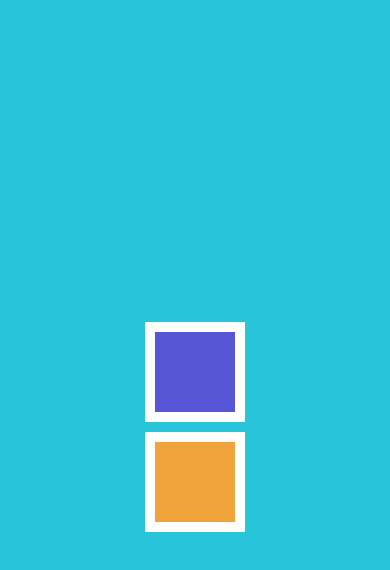
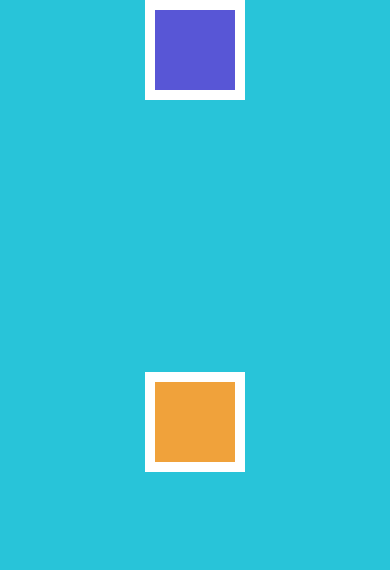
Before and after one commit to leotangram/02-my-first-app-rn, a React Native app: screen / in a window 390 px wide. Shown: the top 570 px of the page. Built offline with nearby package versions, Linux system fonts and the light colour scheme.

Commit message:
Absolute position

```diff
--- a/src/screens/PositionScreen.tsx
+++ b/src/screens/PositionScreen.tsx
@@ -24,6 +24,8 @@ const styles = StyleSheet.create({
       borderColor: 'white',
       borderWidth: 10,
       height: 100,
+      position: 'absolute',
+      top: 0,
       width: 100,
     },
     orangeBox: {
@@ -31,7 +33,6 @@ const styles = StyleSheet.create({
       borderColor: 'white',
       borderWidth: 10,
       height: 100,
-      top: 10,
       width: 100,
     }
 });
```
